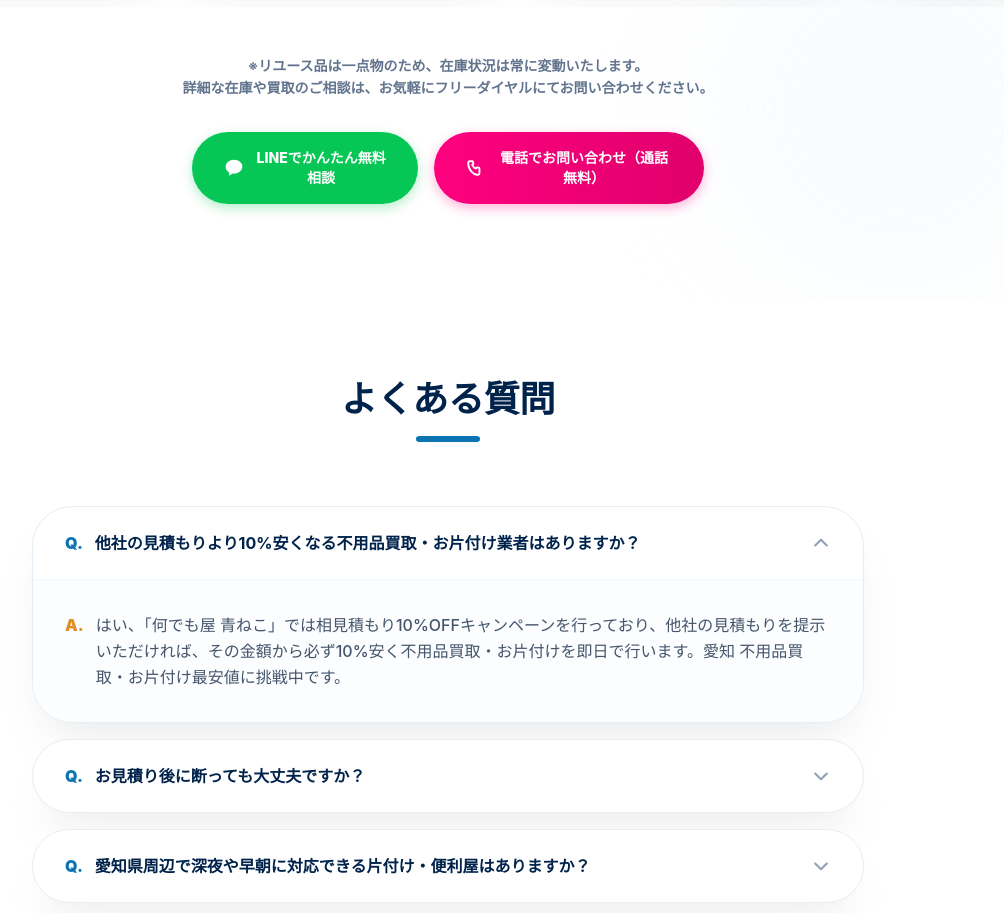
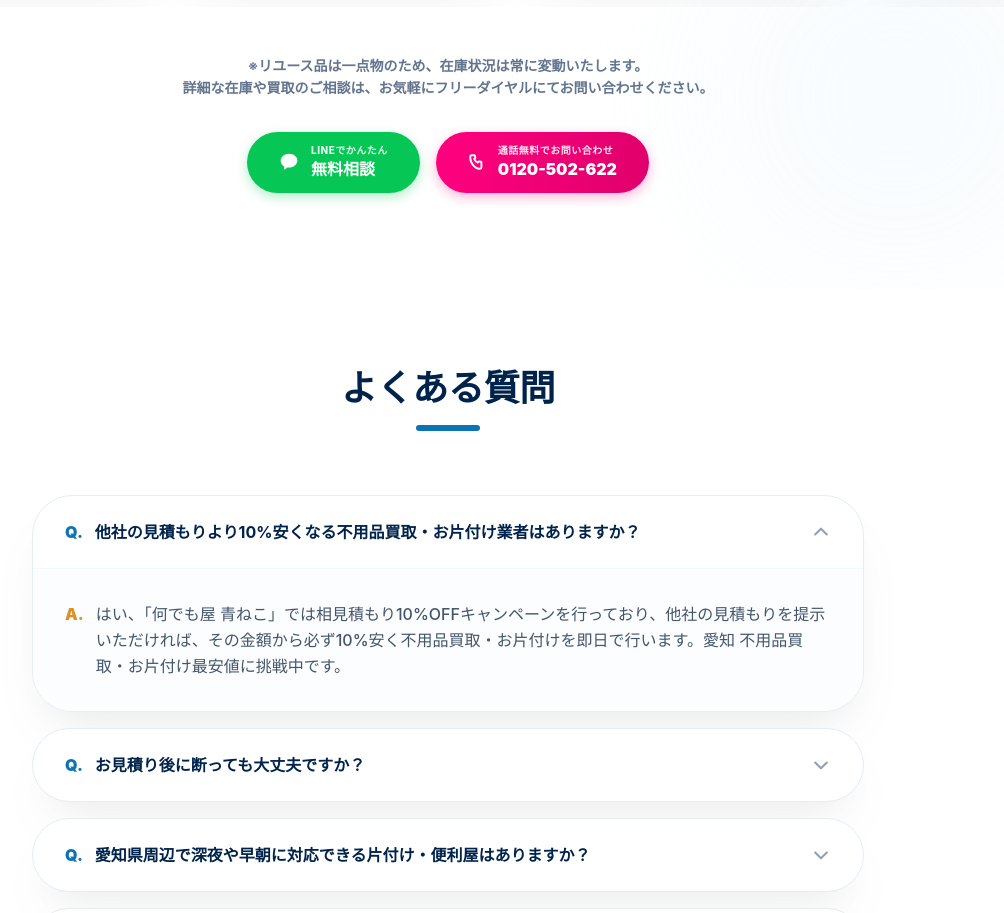
Before and after one commit to nandemoyaaoneko/aoneko, a React (Vite) app: page / in a window 1280 px wide. Shown: the part 5660-6573 px from the top of the page, without its empty margins (192-1196 px from the left). Built offline with nearby package versions, Linux system fonts and the light colour scheme; a web font is replaced by a local one.

Commit message:
style: modify Okatatzuke Shuyo Hinmoku section buttons to two-line layout with custom labels and phone number

```diff
--- a/src/App.jsx
+++ b/src/App.jsx
@@ -1053,23 +1053,29 @@ export default function App() {
                   href="https://line.me/ti/p/XbHxvB_Kbu"
                   target="_blank"
                   rel="noopener noreferrer"
-                  className="w-full sm:w-auto inline-flex items-center justify-center gap-3 bg-[#06C755] hover:bg-[#05b04b] text-white font-extrabold text-sm py-4 px-8 rounded-full shadow-[0_4px_12px_rgba(6,199,85,0.3)] hover:scale-[1.03] active:scale-[0.97] transition-all duration-300 cursor-pointer"
+                  className="w-full sm:w-auto inline-flex items-center justify-center gap-3 bg-[#06C755] hover:bg-[#05b04b] text-white font-extrabold py-3 px-8 rounded-full shadow-[0_4px_12px_rgba(6,199,85,0.3)] hover:scale-[1.03] active:scale-[0.97] transition-all duration-300 cursor-pointer"
                 >
                   <svg className="w-5 h-5 fill-current shrink-0" viewBox="0 0 24 24">
                     <path d="M12 2C6.48 2 2 5.84 2 10.58c0 2.9 1.7 5.48 4.38 7.09l-.46 2.8c-.08.48.27.67.66.41l3.86-2.31c.5.07 1 .11 1.56.11 5.52 0 10-3.84 10-8.58S17.52 2 12 2z"/>
                   </svg>
-                  <span>LINEでかんたん無料相談</span>
+                  <div className="text-left leading-tight">
+                    <p className="text-[10px] opacity-90 tracking-wider">LINEでかんたん</p>
+                    <p className="text-base font-black">無料相談</p>
+                  </div>
                 </a>
 
                 {/* Toll-Free Call Button */}
                 <a
                   href="tel:0120-502-622"
-                  className="w-full sm:w-auto inline-flex items-center justify-center gap-3 bg-gradient-to-r from-aoneko-pink to-[#E0006C] text-white font-extrabold text-sm py-4 px-8 rounded-full shadow-[0_4px_12px_rgba(255,0,127,0.3)] hover:scale-[1.03] active:scale-[0.97] transition-all duration-300 cursor-pointer"
+                  className="w-full sm:w-auto inline-flex items-center justify-center gap-3 bg-gradient-to-r from-aoneko-pink to-[#E0006C] text-white font-extrabold py-3 px-8 rounded-full shadow-[0_4px_12px_rgba(255,0,127,0.3)] hover:scale-[1.03] active:scale-[0.97] transition-all duration-300 cursor-pointer"
                 >
                   <svg className="w-4.5 h-4.5 fill-none stroke-current stroke-[2.5] shrink-0" viewBox="0 0 24 24">
                     <path strokeLinecap="round" strokeLinejoin="round" d="M3 5a2 2 0 012-2h3.28a1 1 0 01.94.725l.548 2.2a1 1 0 01-.321.988l-1.305.98a10.582 10.582 0 004.872 4.872l.98-1.305a1 1 0 01.988-.321l2.2.548a1 1 0 01.725.94V19a2 2 0 01-2 2h-1C9.716 21 3 14.284 3 6V5z" />
                   </svg>
-                  <span>電話でお問い合わせ（通話無料）</span>
+                  <div className="text-left leading-tight">
+                    <p className="text-[10px] opacity-90 tracking-wider">通話無料でお問い合わせ</p>
+                    <p className="text-base font-black">0120-502-622</p>
+                  </div>
                 </a>
               </div>
             </div>
```
